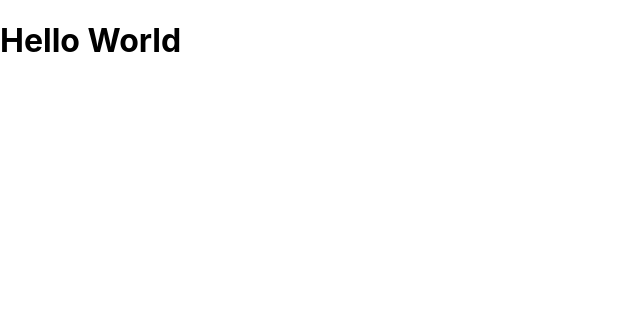
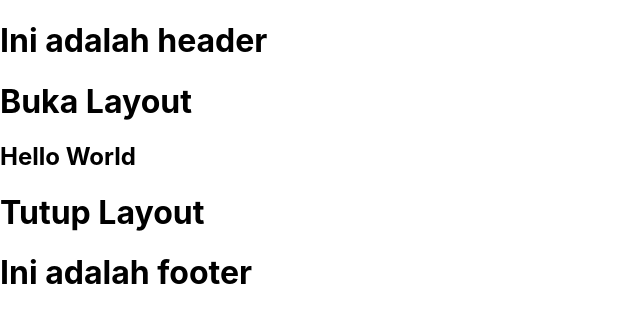
Before and after one commit to crusherblack/fundamental-react, a React (Create React App) app: page / in a window 1280 px wide. Shown: the top 322 px of the page, without its empty margins (0-640 px from the left). Built offline with nearby package versions, Linux system fonts and the light colour scheme.

Commit message:
component

```diff
--- a/src/App.js
+++ b/src/App.js
@@ -1,9 +1,20 @@
+import Header from "./components/Header";
+import Layout from "./components/Layout";
+
 function App() {
   return (
-    <div>
-      <h1>Hello World</h1>
-    </div>
+    <>
+      <Header />
+      <Layout>
+        <h1>Hello World</h1>
+      </Layout>
+      <Footer />
+    </>
   );
 }
 
+function Footer() {
+  return <h1>Ini adalah footer</h1>;
+}
+
 export default App;
--- /dev/null
+++ b/src/components/Header.js
@@ -0,0 +1,5 @@
+function Header() {
+  return <h1>Ini adalah header</h1>;
+}
+
+export default Header;
--- /dev/null
+++ b/src/components/Layout.js
@@ -0,0 +1,11 @@
+const Layout = ({ children }) => {
+  return (
+    <div>
+      <h1>Buka Layout</h1>
+      <section>{children}</section>
+      <h1>Tutup Layout</h1>
+    </div>
+  );
+};
+
+export default Layout;
```
Also changed, not shown: 1 other file (tests, documents, lock files or other folders).
